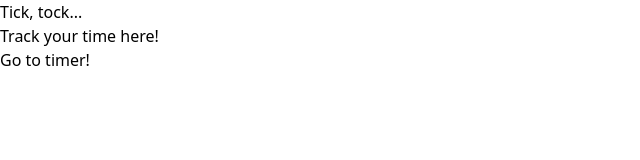
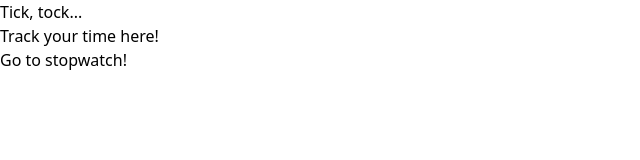
Before and after one commit to angelazheng96/tick-tock, an Astro site: page / in a window 1280 px wide. Shown: the full height of the page, 0-640 px from the left. Built offline with nearby package versions, Linux system fonts and the light colour scheme; Astro itself is replaced by a stand-in of ours.

Commit message:
Change link to stopwatch

```diff
--- a/src/pages/index.astro
+++ b/src/pages/index.astro
@@ -5,5 +5,5 @@ import Layout from "../components/Layout.astro";
 <Layout title="Home">
 	<h1>Tick, tock...</h1>
 	<div>Track your time here!</div>
-	<a href="./timer">Go to timer!</a>
+	<a href="./stopwatch">Go to stopwatch!</a>
 </Layout>
```
